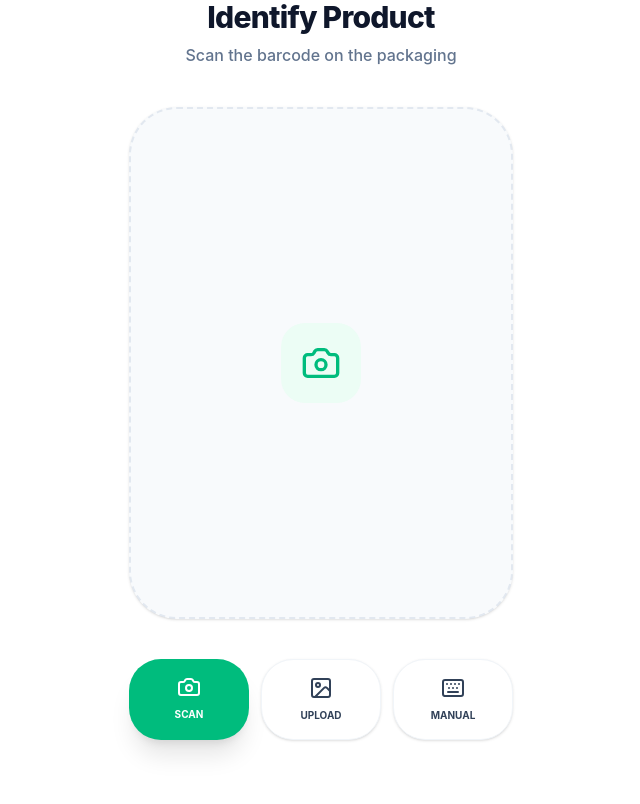
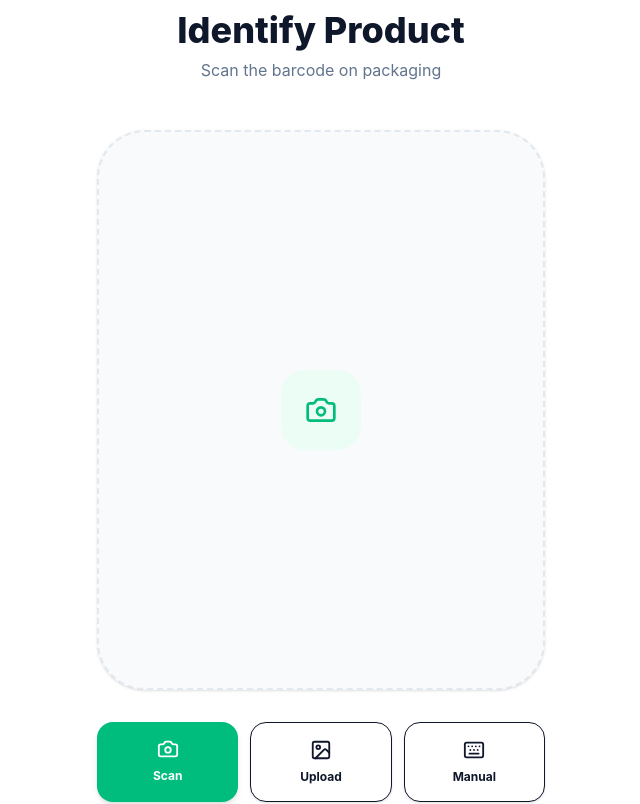
Before and after one commit to YashSawant027/NutriScan, a React (Vite) app in the folder Frontend/: page / in a window 1280 px wide. Shown: the part 760-1564 px from the top of the page, without its empty margins (319-959 px from the left). Built offline with nearby package versions, Linux system fonts and the light colour scheme.

Commit message:
backend connecteddd

```diff
--- a/Frontend/src/Scanning.jsx
+++ b/Frontend/src/Scanning.jsx
@@ -1,19 +1,22 @@
 import React, { useState, useRef } from 'react';
-// Added Html5QrcodeSupportedFormats to the import
 import { Html5Qrcode, Html5QrcodeSupportedFormats } from 'html5-qrcode';
 import { Camera, Image as ImageIcon, Keyboard, X, ArrowRight } from 'lucide-react';
 import ScanResult from './ScanResult';
 
 export default function NutriScanner() {
+
   const [isScanning, setIsScanning] = useState(false);
   const [isProcessing, setIsProcessing] = useState(false);
   const [showManualInput, setShowManualInput] = useState(false);
   const [manualBarcode, setManualBarcode] = useState("");
   const [scanResultData, setScanResultData] = useState(null);
+
   const qrCodeRef = useRef(null);
 
-  // 1. Handle Live Camera Scanning (UPDATED FOR 1D BARCODES)
+
+  /* Start Camera */
   const startCamera = async () => {
+
     setIsScanning(true);
     setShowManualInput(false);
     setScanResultData(null);
@@ -21,13 +24,21 @@ export default function NutriScanner() {
     const html5QrCode = new Html5Qrcode("reader");
     qrCodeRef.current = html5QrCode;
 
-    // CONFIGURATION FOR PRODUCT BARCODES
     const qrConfig = {
-      fps: 20,
-      // Rectangular box (280x160) is MUCH better for catching long 1D barcodes
-      qrbox: { width: 280, height: 160 },
-      aspectRatio: 1.0,
-      // CRITICAL: Explicitly enable EAN and UPC formats
+
+      fps: 15,
+
+      qrbox: (viewfinderWidth, viewfinderHeight) => {
+
+        const minEdge = Math.min(viewfinderWidth, viewfinderHeight);
+
+        if (minEdge < 400) {
+          return { width: minEdge * 0.9, height: minEdge * 0.45 };
+        }
+
+        return { width: 350, height: 180 };
+      },
+
       formatsToSupport: [
         Html5QrcodeSupportedFormats.EAN_13,
         Html5QrcodeSupportedFormats.EAN_8,
@@ -38,152 +49,347 @@ export default function NutriScanner() {
     };
 
     try {
+
       await html5QrCode.start(
         { facingMode: "environment" },
         qrConfig,
         (decodedText) => {
+
           handleSuccess(decodedText);
           stopCamera();
+
         }
       );
+
     } catch (err) {
+
       console.error("Camera Error:", err);
       setIsScanning(false);
+
     }
+
   };
 
+
+  /* Stop Camera */
+
   const stopCamera = async () => {
+
     if (qrCodeRef.current) {
+
       try {
         await qrCodeRef.current.stop();
       } catch (err) {
         console.error("Stop Error:", err);
       }
+
       qrCodeRef.current = null;
       setIsScanning(false);
+
     }
+
   };
 
-  // 2. Handle Gallery Upload
+
+  /* Upload File */
+
   const handleFileUpload = async (e) => {
+
     const file = e.target.files[0];
     if (!file) return;
+
     setIsProcessing(true);
 
     const html5QrCode = new Html5Qrcode("reader");
+
     try {
-      // Scan file with 1D formats enabled
+
       const decodedText = await html5QrCode.scanFile(file, true);
       handleSuccess(decodedText);
-    } catch (err) {
-      alert("No barcode detected. Ensure the photo is clear and horizontal.");
+
+    } catch {
+
+      alert("No barcode detected. Try clearer image.");
+
       setIsProcessing(false);
+
     }
+
   };
 
-  // 3. Handle Success (Fetch AI Analysis)
+
+  /* Success Handler */
+
   const handleSuccess = async (barcode) => {
+
     setIsProcessing(true);
+
     try {
-      const response = await fetch(`https://nutriscan-uadu.onrender.com/api/scan/${barcode}`);
+
+      const response = await fetch(
+        `https://nutriscan-uadu.onrender.com/api/scan/${barcode}`
+      );
+
       const data = await response.json();
+
       setScanResultData(data);
-    } catch (error) {
-      alert("Backend connection failed. Is FastAPI running?");
+
+    } catch {
+
+      alert("Backend connection failed");
+
     } finally {
+
       setIsProcessing(false);
       setShowManualInput(false);
+
     }
+
   };
 
+
   return (
-    <div className="min-h-screen bg-white flex flex-col items-center justify-center p-6 font-sans text-slate-900">
 
-      <div className="text-center mb-10">
-        <h1 className="text-3xl font-extrabold tracking-tight">Identify Product</h1>
-        <p className="text-slate-500 mt-2 font-medium">Scan the barcode on the packaging</p>
+    <div className="min-h-screen bg-white flex flex-col items-center justify-center px-4 py-10 text-slate-900 overflow-x-hidden">
+
+      {/* Heading */}
+
+      <div className="text-center mb-8 md:mb-12">
+
+        <h1 className="text-2xl sm:text-3xl md:text-4xl font-extrabold">
+          Identify Product
+        </h1>
+
+        <p className="text-slate-500 mt-2 text-sm sm:text-base">
+          Scan the barcode on packaging
+        </p>
+
       </div>
 
-      <div className="relative w-full max-w-sm aspect-[3/4] bg-slate-50 rounded-[3rem] border-2 border-dashed border-slate-200 flex flex-col items-center justify-center overflow-hidden shadow-sm">
 
-        <div id="reader" className={`absolute inset-0 w-full h-full ${isScanning ? 'opacity-100' : 'opacity-0'}`}></div>
+      {/* Scanner Container */}
+
+      <div className="relative w-full max-w-md aspect-[3/4] sm:aspect-[4/5] bg-slate-50 rounded-[2rem] sm:rounded-[3rem] border-2 border-dashed border-slate-200 flex items-center justify-center overflow-hidden shadow-sm">
+
+        <div
+          id="reader"
+          className={`absolute inset-0 w-full h-full ${isScanning ? 'opacity-100' : 'opacity-0'}`}
+        />
+
+
+
+        {/* Idle UI */}
 
         {!isScanning && !isProcessing && (
-          <div className="flex flex-col items-center gap-6 z-10 p-8 w-full">
+
+          <div className="flex flex-col items-center gap-6 z-10 p-6 w-full">
+
             {!showManualInput ? (
-              <div className="w-20 h-20 bg-emerald-50 rounded-3xl flex items-center justify-center text-emerald-500">
-                <Camera size={40} />
+
+              <div className="w-16 h-16 sm:w-20 sm:h-20 bg-emerald-50 rounded-3xl flex items-center justify-center text-emerald-500">
+
+                <Camera size={32} />
+
               </div>
+
             ) : (
-              <div className="w-full flex flex-col items-center gap-4 animate-in fade-in zoom-in duration-300">
-                <div className="w-full bg-white border-2 border-emerald-500 rounded-2xl p-4 flex items-center gap-3 shadow-lg">
-                   <Keyboard className="text-slate-400" size={20}/>
-                   <input
+
+              <div className="w-full flex flex-col gap-4">
+
+                <div className="bg-white border-2 border-emerald-500 rounded-2xl p-4 flex items-center gap-3 shadow-lg">
+
+                  <Keyboard className="text-slate-400" size={18} />
+
+                  <input
+
                     type="text"
                     placeholder="Enter Barcode"
-                    className="flex-1 outline-none text-lg font-bold tracking-widest"
+                    className="flex-1 outline-none text-base sm:text-lg font-bold tracking-widest"
+
                     value={manualBarcode}
-                    onChange={(e) => setManualBarcode(e.target.value)}
-                   />
-                   <button onClick={() => handleSuccess(manualBarcode)} className="bg-emerald-500 text-white p-2 rounded-xl">
-                    <ArrowRight size={20}/>
-                   </button>
+
+                    onChange={(e) =>
+                      setManualBarcode(e.target.value)
+                    }
+
+                  />
+
+                  <button
+
+                    onClick={() => handleSuccess(manualBarcode)}
+
+                    className="bg-emerald-500 text-white p-2 rounded-xl"
+
+                  >
+
+                    <ArrowRight size={18} />
+
+                  </button>
+
                 </div>
-                <button onClick={() => setShowManualInput(false)} className="text-sm font-bold text-slate-400 uppercase tracking-widest">Cancel</button>
+
+                <button
+
+                  onClick={() => setShowManualInput(false)}
+
+                  className="text-sm font-bold text-slate-400"
+
+                >
+
+                  Cancel
+
+                </button>
+
               </div>
+
             )}
+
           </div>
+
         )}
 
+
+
+        {/* Scanning UI */}
+
         {isScanning && (
-          <div className="absolute inset-0 flex flex-col items-center justify-center pointer-events-none z-20">
-            {/* Wider Scan Area for 1D Barcodes */}
-            <div className="w-72 h-40 border-2 border-emerald-500 rounded-2xl relative shadow-[0_0_20px_rgba(16,185,129,0.2)]">
-              <div className="absolute w-full h-1 bg-emerald-500 shadow-[0_0_15px_#10b981] animate-scan-move"></div>
+
+          <div className="absolute inset-0 flex flex-col items-center justify-center z-20 pointer-events-none">
+
+            <div className="w-[70%] max-w-xs h-32 sm:h-40 border-2 border-emerald-500 rounded-2xl relative shadow-lg">
+
+              <div className="absolute w-full h-1 bg-emerald-500 animate-scan-move" />
+
             </div>
-            <button onClick={stopCamera} className="mt-12 bg-white p-3 rounded-full text-rose-500 pointer-events-auto shadow-xl">
-              <X size={24}/>
+
+            <button
+
+              onClick={stopCamera}
+
+              className="mt-8 bg-white p-3 rounded-full text-rose-500 pointer-events-auto shadow-lg"
+
+            >
+
+              <X size={22} />
+
             </button>
+
           </div>
+
         )}
 
+
+
+        {/* Processing */}
+
         {isProcessing && (
-          <div className="absolute inset-0 bg-white/90 backdrop-blur-sm z-40 flex flex-col items-center justify-center">
-            <div className="w-12 h-12 border-4 border-slate-100 border-t-emerald-500 rounded-full animate-spin"></div>
-            <p className="mt-4 font-black text-slate-600 uppercase text-[10px] tracking-[0.3em]">Decoding Barcode...</p>
+
+          <div className="absolute inset-0 bg-white/90 flex flex-col items-center justify-center z-40">
+
+            <div className="w-10 h-10 border-4 border-slate-100 border-t-emerald-500 rounded-full animate-spin" />
+
+            <p className="mt-4 text-xs font-bold tracking-widest text-slate-600">
+
+              Decoding Barcode...
+
+            </p>
+
           </div>
+
         )}
+
       </div>
 
+
+
+      {/* Buttons */}
+
       {!isScanning && !isProcessing && (
-        <div className="grid grid-cols-3 gap-3 w-full max-w-sm mt-10">
-          <button onClick={startCamera} className="flex flex-col items-center gap-2 p-4 bg-emerald-500 text-white rounded-[2rem] shadow-xl active:scale-95 transition-all">
-            <Camera size={24} />
-            <span className="font-bold text-[10px] uppercase">Scan</span>
+
+        <div className="grid grid-cols-3 gap-3 w-full max-w-md mt-8">
+
+          <button
+
+            onClick={startCamera}
+
+            className="flex flex-col items-center gap-2 p-4 bg-emerald-500 text-white rounded-2xl shadow-md active:scale-95"
+
+          >
+
+            <Camera size={22} />
+
+            <span className="text-xs font-bold">Scan</span>
+
           </button>
 
-          <label className="flex flex-col items-center gap-2 p-4 bg-white border border-slate-100 text-slate-700 rounded-[2rem] cursor-pointer shadow-sm active:scale-95 transition-all">
-            <ImageIcon size={24} />
-            <span className="font-bold text-[10px] uppercase">Upload</span>
-            <input type="file" accept="image/*" className="hidden" onChange={handleFileUpload} />
+
+          <label className="flex flex-col items-center gap-2 p-4 bg-white border rounded-2xl shadow-sm cursor-pointer active:scale-95">
+
+            <ImageIcon size={22} />
+
+            <span className="text-xs font-bold">Upload</span>
+
+            <input
+              type="file"
+              accept="image/*"
+              className="hidden"
+              onChange={handleFileUpload}
+            />
+
           </label>
 
-          <button onClick={() => setShowManualInput(true)} className="flex flex-col items-center gap-2 p-4 bg-white border border-slate-100 text-slate-700 rounded-[2rem] shadow-sm active:scale-95 transition-all">
-            <Keyboard size={24} />
-            <span className="font-bold text-[10px] uppercase">Manual</span>
+
+          <button
+
+            onClick={() => setShowManualInput(true)}
+
+            className="flex flex-col items-center gap-2 p-4 bg-white border rounded-2xl shadow-sm active:scale-95"
+
+          >
+
+            <Keyboard size={22} />
+
+            <span className="text-xs font-bold">Manual</span>
+
           </button>
+
         </div>
+
       )}
 
+
       {scanResultData && (
-        <ScanResult data={scanResultData} onClose={() => setScanResultData(null)} />
+
+        <ScanResult
+          data={scanResultData}
+          onClose={() => setScanResultData(null)}
+        />
+
       )}
 
+
+
       <style>{`
-        @keyframes scan-move { 0%, 100% { top: 10%; } 50% { top: 90%; } }
-        .animate-scan-move { position: absolute; animation: scan-move 2.0s ease-in-out infinite; }
-        #reader video { object-fit: cover !important; border-radius: 3rem; }
+
+        @keyframes scan-move {
+          0%,100% { top:10% }
+          50% { top:90% }
+        }
+
+        .animate-scan-move {
+          position:absolute;
+          animation:scan-move 2s ease-in-out infinite;
+        }
+
+        #reader video {
+          object-fit:cover !important;
+          border-radius:2rem;
+        }
+
       `}</style>
+
     </div>
+
   );
+
 }
```
